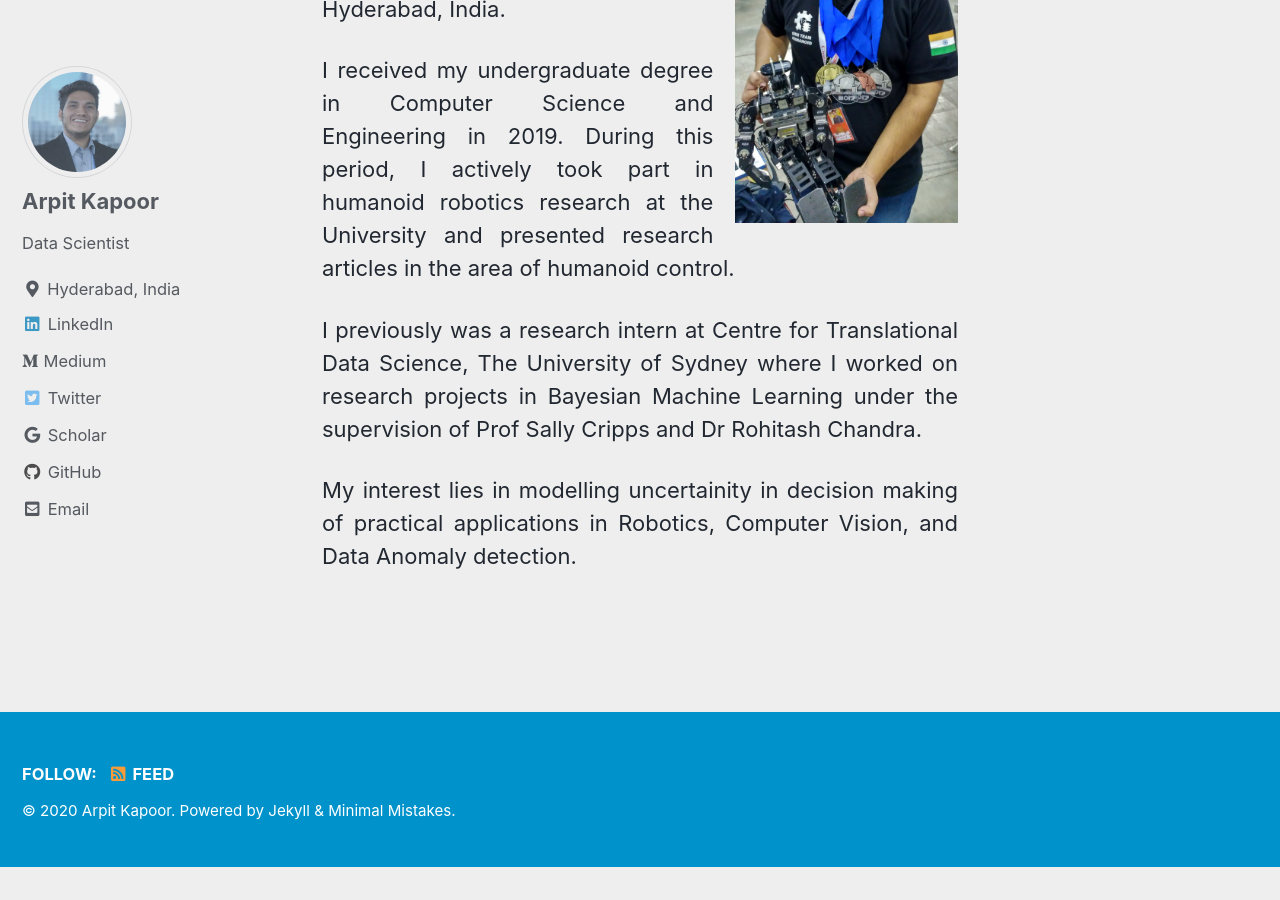
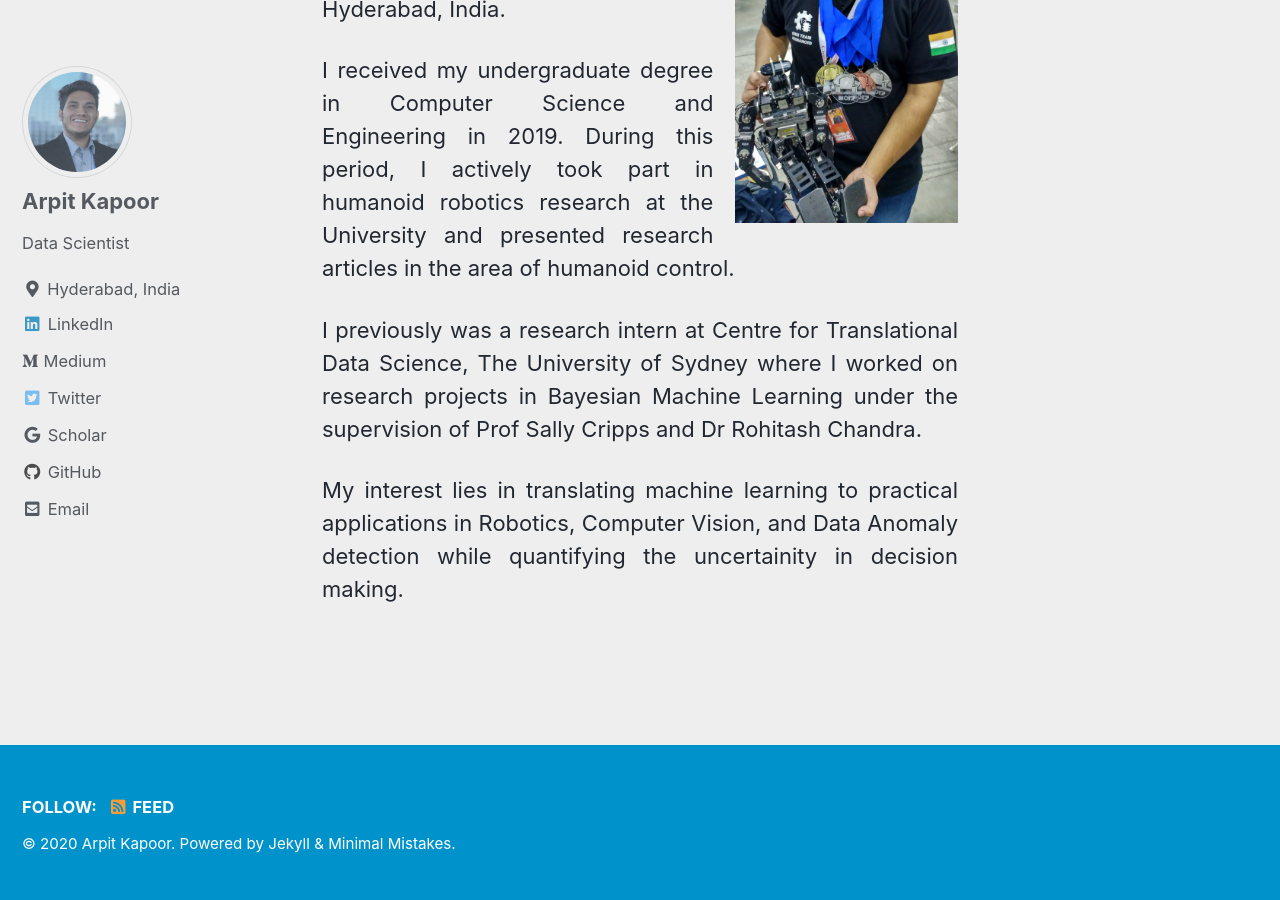
Before and after one commit to arpit-kapoor/arpit-kapoor.github.io, a Jekyll site: the page built from index.md, in a window 1280 px wide and 900 px high, scrolled down 562 px. Built offline with Jekyll 4.4.1, drawn with Linux system fonts in a browser that asks for light colours; cached includes are drawn as plain includes; before the commit the page ends 1429 px from its top, so only the background shows below that.

Commit message:
About section updated

```diff
--- a/index.md
+++ b/index.md
@@ -19,5 +19,5 @@ I received my undergraduate degree in Computer Science and Engineering in 2019.
 I previously was a research intern at Centre for Translational Data Science, The University of Sydney where I worked on research projects in Bayesian Machine Learning under the supervision of Prof Sally Cripps and Dr Rohitash Chandra.
 {: .text-justify}
 
-My interest lies in modelling uncertainity in decision making of practical applications in Robotics, Computer Vision, and Data Anomaly detection.
+My interest lies in translating machine learning to practical applications in Robotics, Computer Vision, and Data Anomaly detection while quantifying the uncertainity in decision making.
 {: .text-justify}
```
